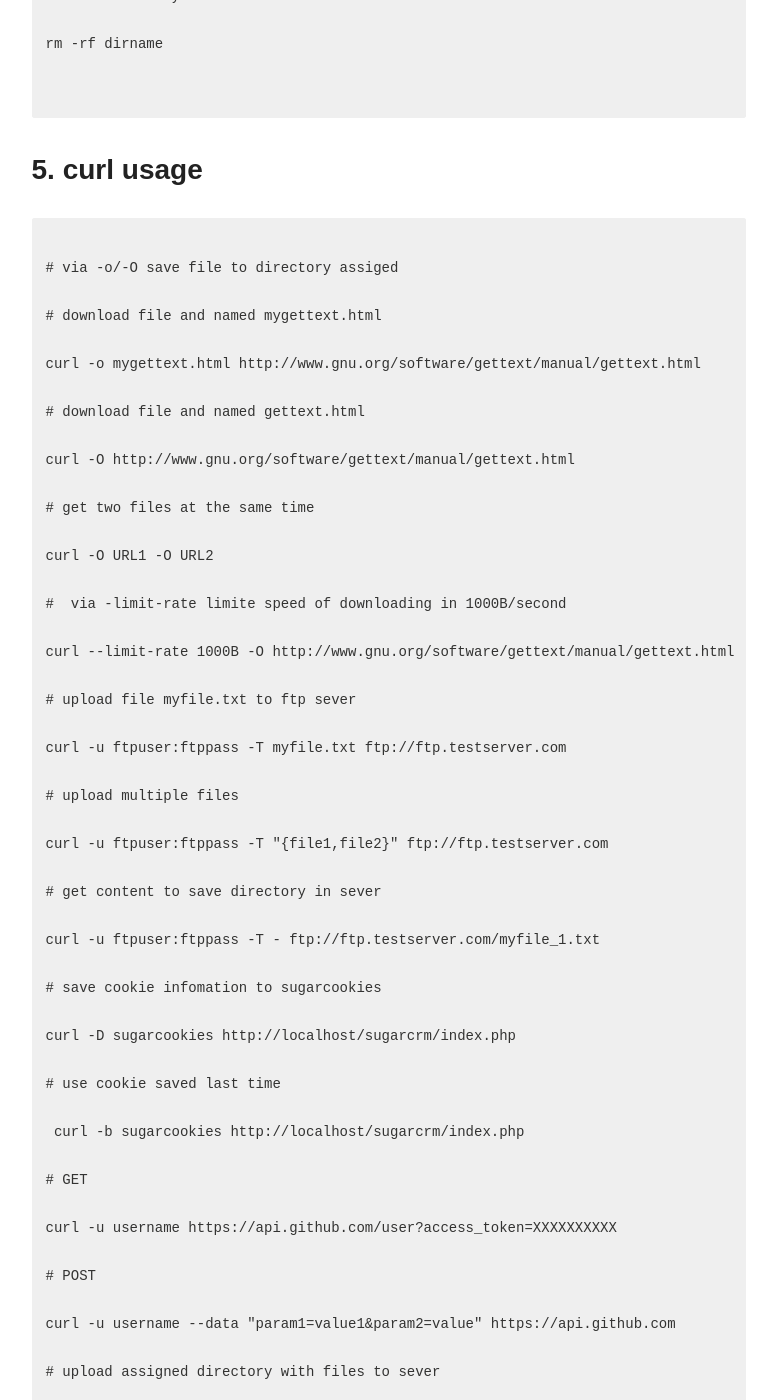
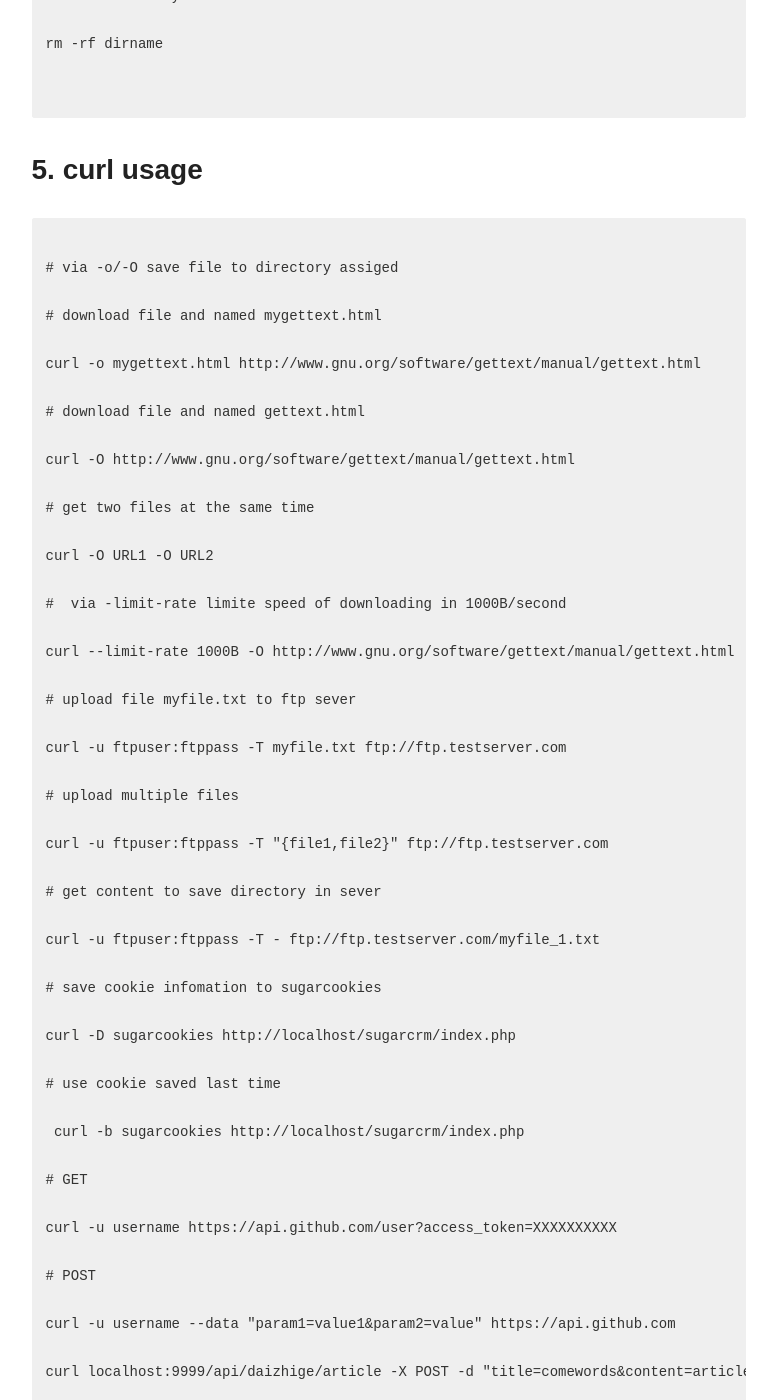
Before and after one commit to cathleya/cathleya.github.io, a Jekyll site: the page built from _posts/blog/2017-12-21-Usage of centos and shell.md, in a window 1280 px wide and 1400 px high, scrolled down 3310 px. Shown: the whole window, without its empty margins (348-1125 px from the left). Built offline with Jekyll 4.4.1, drawn with Linux system fonts in a browser that asks for light colours; nearby versions of some CDN libraries; library files that are not in the unit come from our copies; some of the changed text lies outside the part shown.

Commit message:
crul
crul

````diff
--- a/_posts/blog/2017-12-21-Usage of centos and shell.md
+++ b/_posts/blog/2017-12-21-Usage of centos and shell.md
@@ -176,6 +176,10 @@
 
 curl -u username --data "param1=value1&param2=value" https://api.github.com
 
+curl localhost:9999/api/daizhige/article -X POST -d "title=comewords&content=articleContent"
+
+curl localhost:9999/api/daizhige/article -X POST -H "Content-Type:application/json" -d '"title":"comewords","content":"articleContent"'
+
 # upload assigned directory with files to sever
 
 curl --data @filename https://github.api.com/authorizations
@@ -195,6 +199,8 @@
 # upload file
 
 curl --form "fileupload=@filename.txt" http://hostname/resource
+
+curl localhost:8000/api/v1/upimg -F "file=@/Users/fungleo/Downloads/401.png" -H "token: 222" -v
 
 ```
 
````
